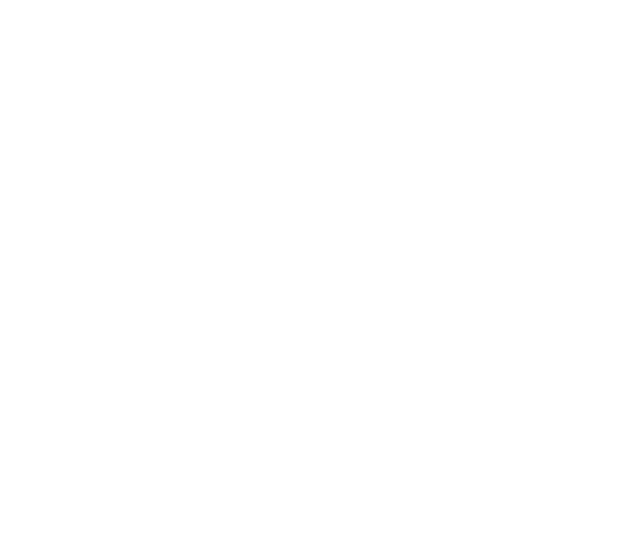
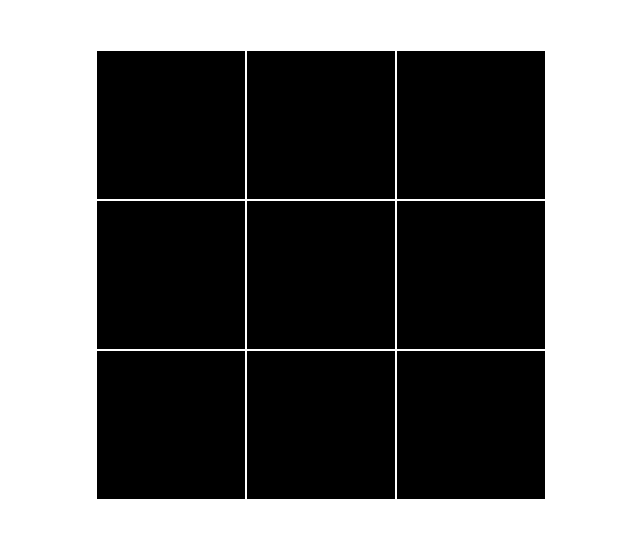
Before and after one commit to ItsWakana/Tic-Tac-Toe-game, a plain HTML site: page index.html in a window 1280 px wide. Shown: the whole page, without its empty margins (319-959 px from the left). Drawn offline with Linux system fonts and the light colour scheme.

Commit message:
add basic gameboard to html

```diff
--- a/index.html
+++ b/index.html
@@ -5,10 +5,20 @@
     <meta http-equiv="X-UA-Compatible" content="IE=edge">
     <meta name="viewport" content="width=device-width, initial-scale=1.0">
     <title>Tic-tac-toe</title>
-    <script src="/script.js"></script>
+    <script src="/script.js" defer></script>
     <link rel="stylesheet" href="/style.css">
 </head>
 <body>
-
+    <div class="gameboard">
+            <div class="box"></div>
+            <div class="box"></div>
+            <div class="box"></div>
+            <div class="box"></div>
+            <div class="box"></div>
+            <div class="box"></div>
+            <div class="box"></div>
+            <div class="box"></div>
+            <div class="box"></div>
+    </div>
 </body>
 </html>
--- a/script.js
+++ b/script.js
@@ -0,0 +1,9 @@
+const myModule = (function () {
+
+    const createGamePlayer = (name, id) => {
+        return { name, id };
+    }
+
+    const james = createGamePlayer('James', 1);
+
+})();
--- a/style.css
+++ b/style.css
@@ -0,0 +1,22 @@
+*,
+*::before,
+*::after {
+    box-sizing: border-box;
+    margin: 0;
+    padding: 0;
+}
+
+.gameboard {
+    margin-top: 50px;
+    display: grid;
+    justify-content: center;
+    grid-template-columns: 0fr 0fr 0fr;
+
+}
+
+.gameboard > .box {
+    background-color: black;
+    border: solid 1px rgb(255, 255, 255);
+    width: 150px;
+    height: 150px;
+}
```
